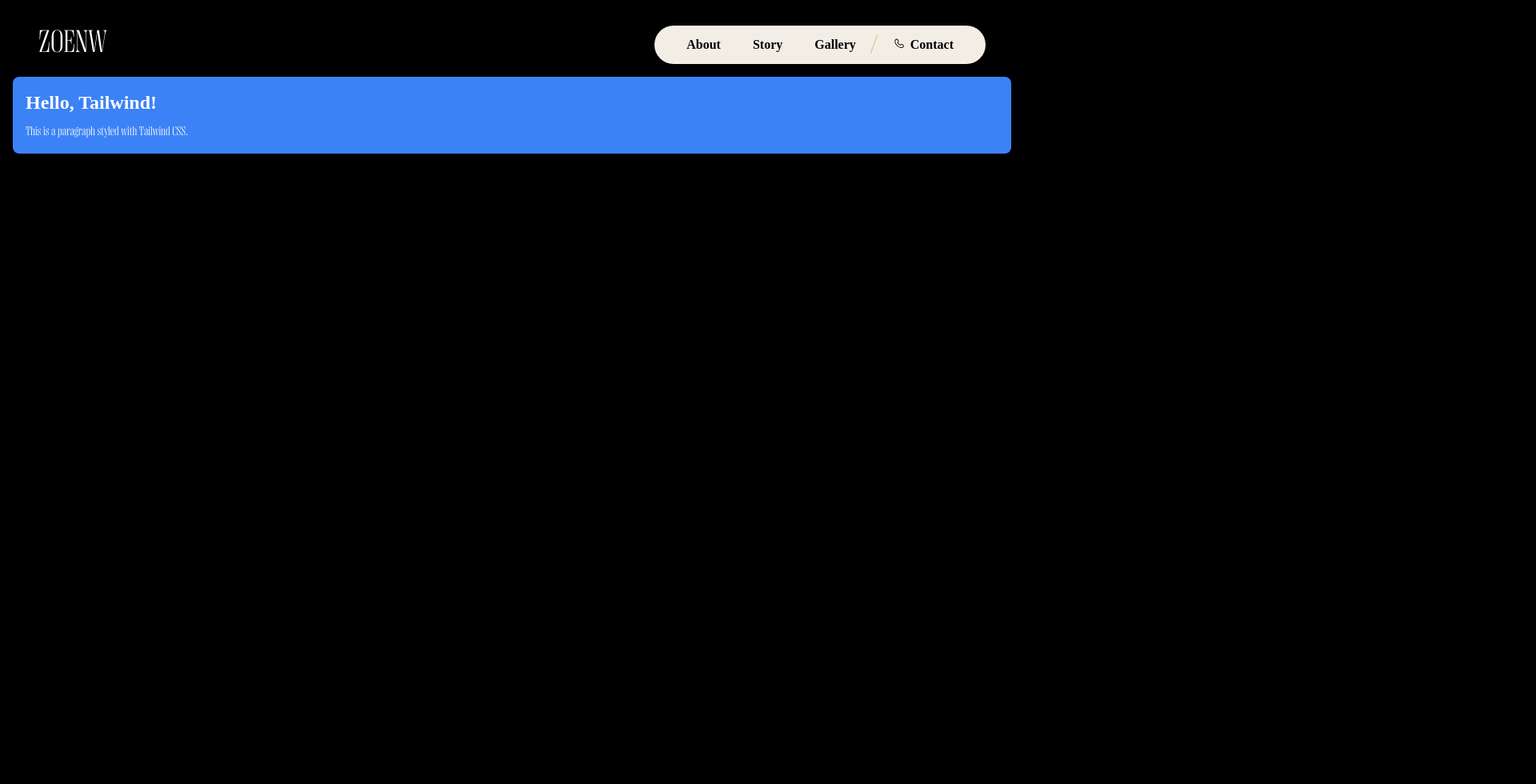
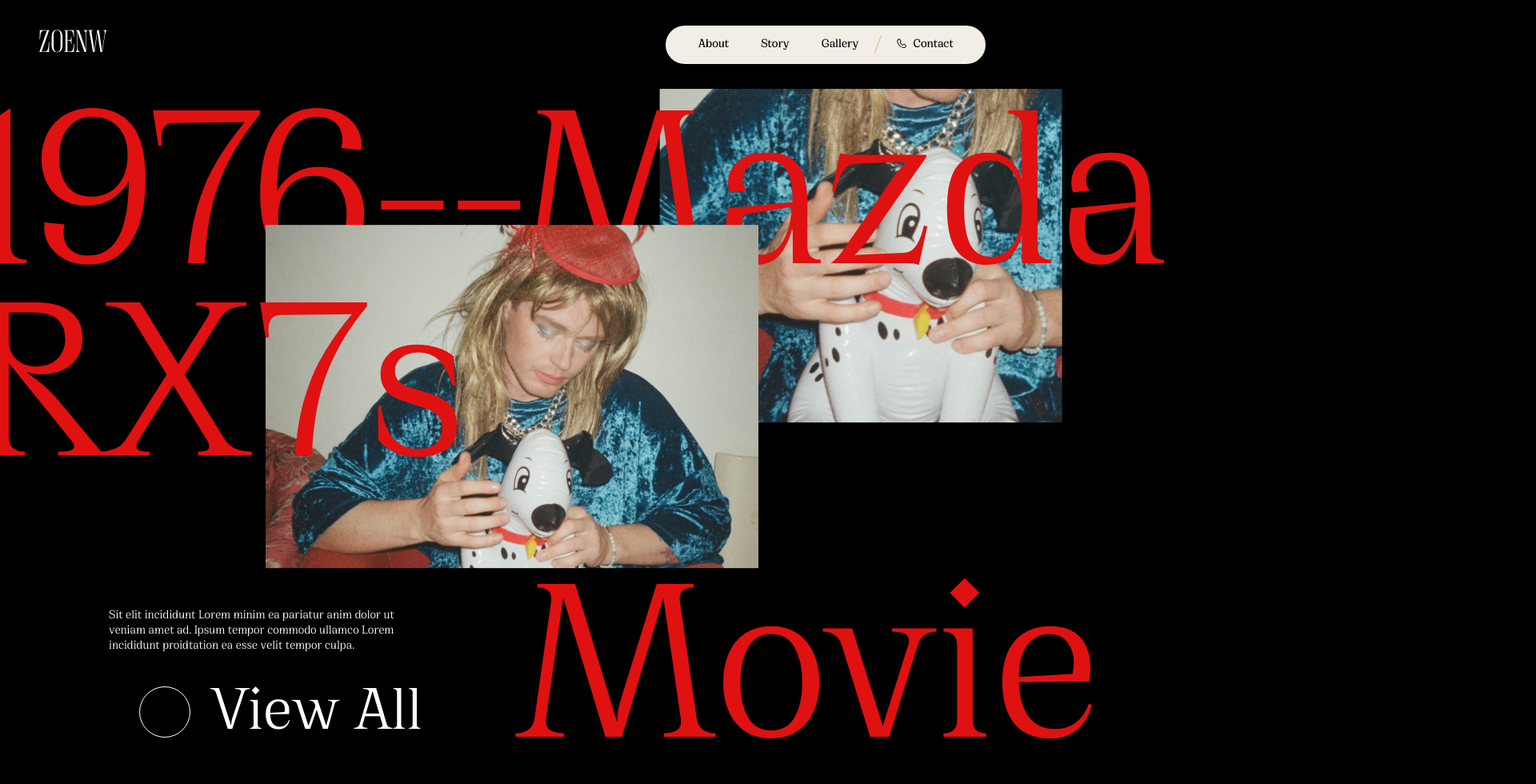
Before and after one commit to olevatorr/block_demo, a Vue app: page / in a window 1280 px wide. Shown: the top 980 px of the page at 80% size, 1920 px wide, since content can reach past the window. Before the commit the page ends 800 px from the top, so only its background shows below. Built offline with nearby package versions, Linux system fonts and the light colour scheme.

Commit message:
add/ nav done, banner剩下輪波和箭頭svg以及hover

```diff
--- a/src/App.vue
+++ b/src/App.vue
@@ -1,9 +1,11 @@
 <script setup>
 import HelloWorld from './components/HelloWorld.vue'
 import Nav from './components/NavView.vue'
+import BannerView from './components/BannerView.vue'
 </script>
 
 <template>
     <Nav />
+    <BannerView />
     <HelloWorld />
 </template>
--- a/src/assets/main.css
+++ b/src/assets/main.css
@@ -1,6 +1,10 @@
 @font-face {
     font-family: "PP Right Didone";
     src: url("./PPRightDidoneNarrowLight.ttf");
+}
+@font-face {
+    font-family: "PP Cirka";
+        src:url("./PPCirka-Variable.ttf");
 }
 @tailwind base;
 @tailwind components;
@@ -11,4 +15,7 @@
         font-family: "PP Cirka";
         background-color: #000;
     }
+    body {
+        overflow-x: hidden
+    }
 }
--- /dev/null
+++ b/src/components/BannerView.vue
@@ -0,0 +1,57 @@
+<template>
+    <section class="py-14 md:py-28 box-border">
+        <div class="2xl:container mx-auto py-8 px-6">
+            <div class="text-red md:text-DDISO text-MDISO grid grid-cols-1 md:grid-cols-2 relative overflow-visible">
+                <p class="text-nowrap md:translate-x-[-65px]">1976--</p>
+                <p class="md:relative md:z-10">Mazda</p>
+                <p class="absolute bottom-0 translate-y-full md:translate-x-[-65px] md:translate-y-0 md:relative z-20">RX7s</p>
+            </div>
+            <div class="relative">
+                <div class="translate-x-[-50px] translate-y-[-5px] relative z-10 aspect-square md:absolute md:top-1/2 md:left-1/2 md:-translate-x-1/2 md:-translate-y-[80%] md:aspect-auto">
+                    <img src="../../public/banner1.png" alt="" class="object-cover h-full">
+                </div>
+                <div class="absolute top-[-30%] right-[-10%] w-40 md:w-full md:translate-x-[55%] md:-translate-y-[123%]">
+                    <img src="../../public/banner2.png" alt="" class="">
+                </div>
+            </div>
+            <!-- destop -->
+            <div class="md:grid grid-cols-1 md:grid-cols-2 flex-wrap-reverse hidden mt-28">
+                <div class="px-28 py-6 flex flex-col">
+                    <p class="text-white text-DB2 mb-10 flex">
+                        Sit elit incididunt Lorem minim ea pariatur anim dolor ut veniam amet ad. Ipsum tempor commodo ullamco Lorem incididunt proidtation ea esse velit tempor culpa.
+                    </p>
+                    <div class="flex  items-start gap-x-6 self-end">
+                        <div class="size-DB border border-white rounded-full">
+
+                        </div>
+                        <div class=" text-DH1 text-white">
+                            View All
+                        </div>
+                    </div>
+                </div>
+                <p class="text-red md:text-DDISO text-MDISO">
+                    Movie
+                </p>
+            </div>
+            <!-- mobile -->
+            <div class="md:hidden">
+                <p class="text-red md:text-DDISO text-MDISO text-right">
+                    Movie
+                </p>
+                <div class="py-6 flex flex-col">
+                    <p class="text-white text-DB2 mb-6 flex">
+                        Sit elit incididunt Lorem minim ea pariatur anim dolor ut veniam amet ad. Ipsum tempor commodo ullamco Lorem incididunt proidtation ea esse velit tempor culpa.
+                    </p>
+                    <div class="flex  items-center gap-x-3">
+                        <div class="size-MB border border-white rounded-full">
+
+                        </div>
+                        <div class="text-DB2 text-white">
+                            View All
+                        </div>
+                    </div>
+                </div>
+            </div>
+        </div>
+    </section>
+</template>
--- a/src/components/NavView.vue
+++ b/src/components/NavView.vue
@@ -10,17 +10,17 @@
 </script>
 
 <template>
-    <header>
+    <header class="w-full fixed top-0 left-0 z-50">
         <nav class="mx-auto md:px-12 px-6 md:pt-8 pt-4 2xl:container flex justify-between relative">
             <div class="text-white font-RD md:text-DLOGO text-MLOGO">ZOENW</div>
             <div class="flex flex-col items-end justify-between w-12 px-4 py-3.5 rounded-nav md:hidden"
                 @click="toggleNav" :class="isOpen ? 'bg-green' : 'bg-skin'">
-                <div class="w-full h-[2px] transition-all duration-300 ease-in-out"
-                    :class="isOpen ? 'rotate-45 translate-y-[5px] translate-x-[5px] w-6 bg-white' : 'bg-black'"></div>
-                <div class="w-full h-[2px] bg-black transition-all duration-300 ease-in-out"
+                <div class="w-full h-[1px] transition-all duration-300 ease-in-out"
+                    :class="isOpen ? 'rotate-45 translate-y-[6px] translate-x-[4px] w-6 bg-white' : 'bg-black'"></div>
+                <div class="w-full h-[1px] bg-black transition-all duration-300 ease-in-out"
                     :class="isOpen ? 'hidden' : ''"></div>
-                <div class="w-3/5 h-[2px] transition-all duration-300 ease-in-out origin-left"
-                    :class="isOpen ? 'rotate-[-45deg] translate-y-[3px] bg-white translate-x-[8px] w-6' : 'bg-black'"></div>
+                <div class="w-3/5 h-[1px] transition-all duration-300 ease-in-out origin-left"
+                    :class="isOpen ? 'rotate-[-45deg] translate-y-[3px] bg-white translate-x-[7px] w-6' : 'bg-black'"></div>
             </div>
             <div class="flex bg-skin items-center text-DNAV rounded-2xl md:static md:flex-row md:max-h-full md:overflow-visible md:rounded-nav md:px-10 md:py-4 absolute right-6 top-[110%] flex-col gap-5 md:gap-0 overflow-hidden"
                 :class="isOpen ? 'max-h-[200px] px-10 py-4' : 'max-h-0'">
--- a/src/components/icons/IconCommunity.vue
+++ /dev/null
@@ -1,7 +0,0 @@
-<template>
-  <svg xmlns="http://www.w3.org/2000/svg" width="20" height="20" fill="currentColor">
-    <path
-      d="M15 4a1 1 0 1 0 0 2V4zm0 11v-1a1 1 0 0 0-1 1h1zm0 4l-.707.707A1 1 0 0 0 16 19h-1zm-4-4l.707-.707A1 1 0 0 0 11 14v1zm-4.707-1.293a1 1 0 0 0-1.414 1.414l1.414-1.414zm-.707.707l-.707-.707.707.707zM9 11v-1a1 1 0 0 0-.707.293L9 11zm-4 0h1a1 1 0 0 0-1-1v1zm0 4H4a1 1 0 0 0 1.707.707L5 15zm10-9h2V4h-2v2zm2 0a1 1 0 0 1 1 1h2a3 3 0 0 0-3-3v2zm1 1v6h2V7h-2zm0 6a1 1 0 0 1-1 1v2a3 3 0 0 0 3-3h-2zm-1 1h-2v2h2v-2zm-3 1v4h2v-4h-2zm1.707 3.293l-4-4-1.414 1.414 4 4 1.414-1.414zM11 14H7v2h4v-2zm-4 0c-.276 0-.525-.111-.707-.293l-1.414 1.414C5.42 15.663 6.172 16 7 16v-2zm-.707 1.121l3.414-3.414-1.414-1.414-3.414 3.414 1.414 1.414zM9 12h4v-2H9v2zm4 0a3 3 0 0 0 3-3h-2a1 1 0 0 1-1 1v2zm3-3V3h-2v6h2zm0-6a3 3 0 0 0-3-3v2a1 1 0 0 1 1 1h2zm-3-3H3v2h10V0zM3 0a3 3 0 0 0-3 3h2a1 1 0 0 1 1-1V0zM0 3v6h2V3H0zm0 6a3 3 0 0 0 3 3v-2a1 1 0 0 1-1-1H0zm3 3h2v-2H3v2zm1-1v4h2v-4H4zm1.707 4.707l.586-.586-1.414-1.414-.586.586 1.414 1.414z"
-    />
-  </svg>
-</template>
--- a/src/components/icons/IconDocumentation.vue
+++ /dev/null
@@ -1,7 +0,0 @@
-<template>
-  <svg xmlns="http://www.w3.org/2000/svg" width="20" height="17" fill="currentColor">
-    <path
-      d="M11 2.253a1 1 0 1 0-2 0h2zm-2 13a1 1 0 1 0 2 0H9zm.447-12.167a1 1 0 1 0 1.107-1.666L9.447 3.086zM1 2.253L.447 1.42A1 1 0 0 0 0 2.253h1zm0 13H0a1 1 0 0 0 1.553.833L1 15.253zm8.447.833a1 1 0 1 0 1.107-1.666l-1.107 1.666zm0-14.666a1 1 0 1 0 1.107 1.666L9.447 1.42zM19 2.253h1a1 1 0 0 0-.447-.833L19 2.253zm0 13l-.553.833A1 1 0 0 0 20 15.253h-1zm-9.553-.833a1 1 0 1 0 1.107 1.666L9.447 14.42zM9 2.253v13h2v-13H9zm1.553-.833C9.203.523 7.42 0 5.5 0v2c1.572 0 2.961.431 3.947 1.086l1.107-1.666zM5.5 0C3.58 0 1.797.523.447 1.42l1.107 1.666C2.539 2.431 3.928 2 5.5 2V0zM0 2.253v13h2v-13H0zm1.553 13.833C2.539 15.431 3.928 15 5.5 15v-2c-1.92 0-3.703.523-5.053 1.42l1.107 1.666zM5.5 15c1.572 0 2.961.431 3.947 1.086l1.107-1.666C9.203 13.523 7.42 13 5.5 13v2zm5.053-11.914C11.539 2.431 12.928 2 14.5 2V0c-1.92 0-3.703.523-5.053 1.42l1.107 1.666zM14.5 2c1.573 0 2.961.431 3.947 1.086l1.107-1.666C18.203.523 16.421 0 14.5 0v2zm3.5.253v13h2v-13h-2zm1.553 12.167C18.203 13.523 16.421 13 14.5 13v2c1.573 0 2.961.431 3.947 1.086l1.107-1.666zM14.5 13c-1.92 0-3.703.523-5.053 1.42l1.107 1.666C11.539 15.431 12.928 15 14.5 15v-2z"
-    />
-  </svg>
-</template>
--- a/src/components/icons/IconSupport.vue
+++ /dev/null
@@ -1,7 +0,0 @@
-<template>
-  <svg xmlns="http://www.w3.org/2000/svg" width="20" height="20" fill="currentColor">
-    <path
-      d="M10 3.22l-.61-.6a5.5 5.5 0 0 0-7.666.105 5.5 5.5 0 0 0-.114 7.665L10 18.78l8.39-8.4a5.5 5.5 0 0 0-.114-7.665 5.5 5.5 0 0 0-7.666-.105l-.61.61z"
-    />
-  </svg>
-</template>
--- a/src/components/icons/IconTooling.vue
+++ /dev/null
@@ -1,19 +0,0 @@
-<!-- This icon is from <https://github.com/Templarian/MaterialDesign>, distributed under Apache 2.0 (https://www.apache.org/licenses/LICENSE-2.0) license-->
-<template>
-  <svg
-    xmlns="http://www.w3.org/2000/svg"
-    xmlns:xlink="http://www.w3.org/1999/xlink"
-    aria-hidden="true"
-    role="img"
-    class="iconify iconify--mdi"
-    width="24"
-    height="24"
-    preserveAspectRatio="xMidYMid meet"
-    viewBox="0 0 24 24"
-  >
-    <path
-      d="M20 18v-4h-3v1h-2v-1H9v1H7v-1H4v4h16M6.33 8l-1.74 4H7v-1h2v1h6v-1h2v1h2.41l-1.74-4H6.33M9 5v1h6V5H9m12.84 7.61c.1.22.16.48.16.8V18c0 .53-.21 1-.6 1.41c-.4.4-.85.59-1.4.59H4c-.55 0-1-.19-1.4-.59C2.21 19 2 18.53 2 18v-4.59c0-.32.06-.58.16-.8L4.5 7.22C4.84 6.41 5.45 6 6.33 6H7V5c0-.55.18-1 .57-1.41C7.96 3.2 8.44 3 9 3h6c.56 0 1.04.2 1.43.59c.39.41.57.86.57 1.41v1h.67c.88 0 1.49.41 1.83 1.22l2.34 5.39z"
-      fill="currentColor"
-    ></path>
-  </svg>
-</template>
--- a/tailwind.config.js
+++ b/tailwind.config.js
@@ -95,6 +95,9 @@
       borderRadius: {
         'nav': '72px'
       },
+      screens: {
+        '2xl': '1440px',
+      }
     },
   },
   plugins: [],
```
Also changed, not shown: src/components/icons/IconEcosystem.vue (deleted, +0 -7 lines), public/banner1.png (added), public/banner2.png (added).
